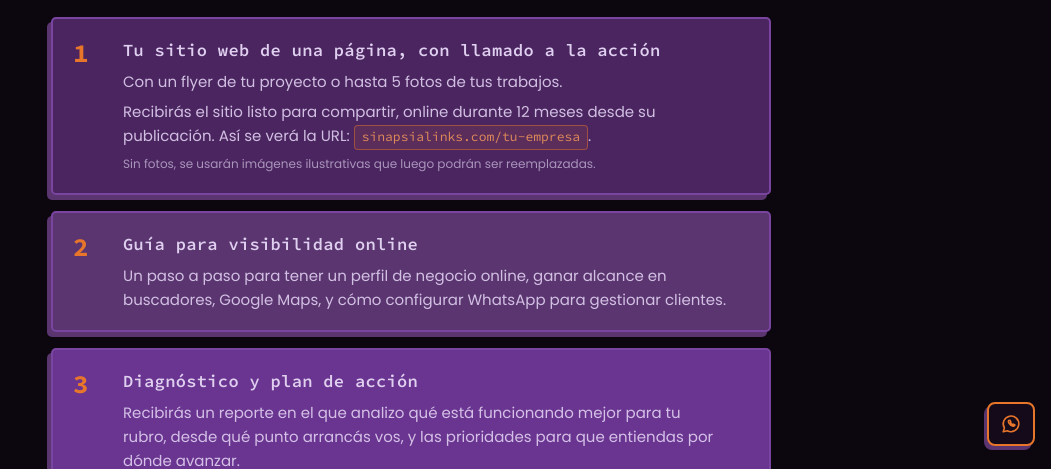
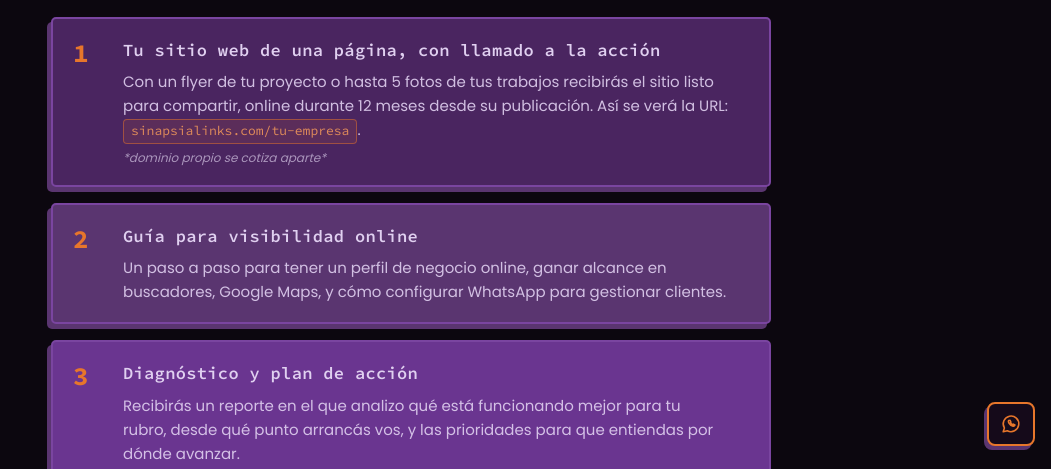
Before and after one commit to CharlyBGood/sinapsialab-consultoria, a plain HTML site: page index.html in a window 1280 px wide. Shown: the part 338-807 px from the top of the page, without its empty margins (229-1280 px from the left). Drawn offline with Linux system fonts and the light colour scheme.

Commit message:
modify cards copy

```diff
--- a/assets/css/components.css
+++ b/assets/css/components.css
@@ -80,9 +80,10 @@
 }
 
 .item__note {
-  display: inline-block;
+  display: block;
   margin-top: 4px;
   font-size: 12px;
+  font-style: italic;
   color: var(--muted);
   opacity: .85;
 }
--- a/index.html
+++ b/index.html
@@ -79,15 +79,12 @@
             <div class="item__b">
               <h3>Tu sitio web de una página, con llamado a la acción</h3>
               <p>
-                Con un flyer de tu proyecto o hasta 5 fotos de tus trabajos.
-              </p>
-              <p>
-                Recibirás el sitio listo para compartir, online durante 12 meses
+                Con un flyer de tu proyecto o hasta 5 fotos de tus trabajos
+                recibirás el sitio listo para compartir, online durante 12 meses
                 desde su publicación. Así se verá la URL:
                 <span class="url-badge">sinapsialinks.com/tu-empresa</span>.
                 <span class="item__note"
-                  >Sin fotos, se usarán imágenes ilustrativas que luego podrán
-                  ser reemplazadas.</span
+                  >*dominio propio se cotiza aparte*</span
                 >
               </p>
             </div>
```
